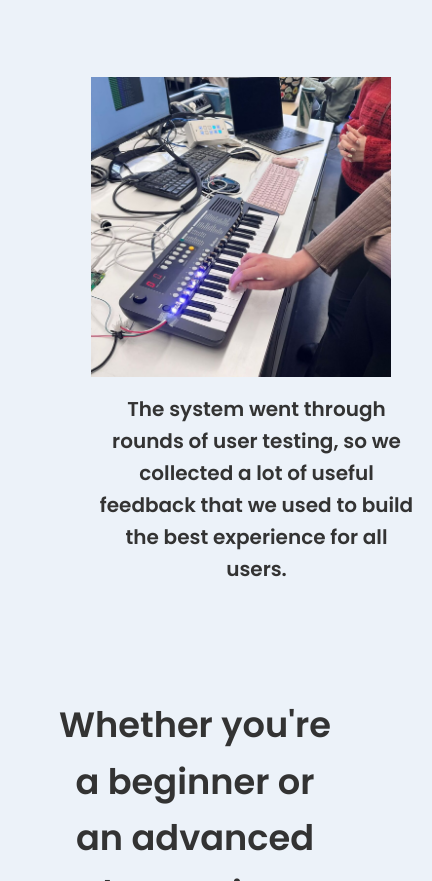
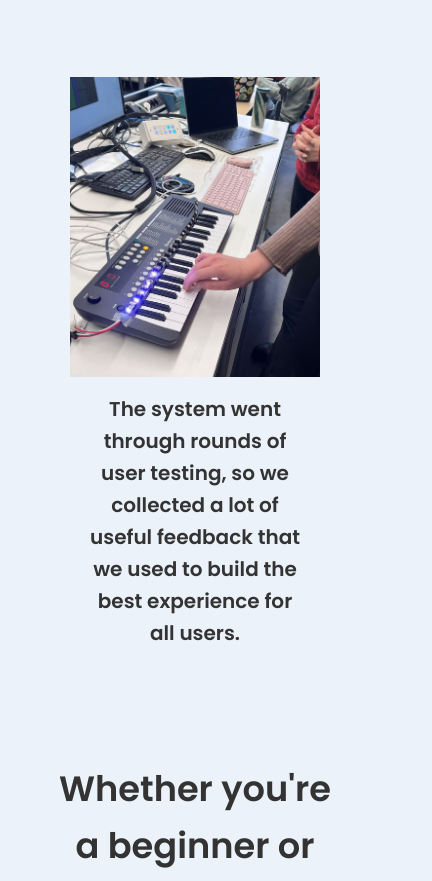
Before and after one commit to ioanaruginosu/piano-lites, a plain HTML site: page thesystem.html in a window 390 px wide. Shown: the part 1416-2297 px from the top of the page, 432 px wide, since content can reach past the window. Drawn offline with Linux system fonts and the light colour scheme.

Commit message:
fixing the centering of the slider

```diff
--- a/style.css
+++ b/style.css
@@ -589,10 +589,20 @@ textarea {
     }
     .slider-section {
         display: flex;
-        flex-wrap: wrap;
+        flex-direction: column;
+        align-items: center;
         justify-content: center;
-        align-items: center;  /* Added to center items horizontally */
-        flex-direction: column;
+    }
+    .slider {
+        min-width: 250px;    /* Allow it to shrink */
+        width: 100%;     /* Use full container width */
+        margin: 0 auto;  /* Center horizontally */
+    }
+    .slider-text {
+        min-width: 250px;    /* Remove fixed min-width */
+        width: 100%;     /* Use full container width */
+        margin-left: 0;  /* Remove left offset */
+        text-align: center;
     }
     .features-container {
         display: flex;
```
